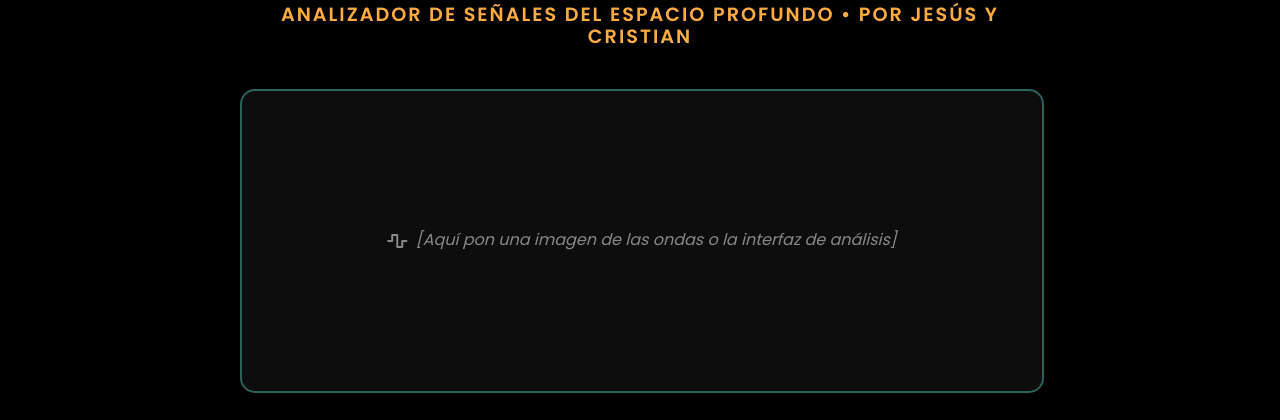
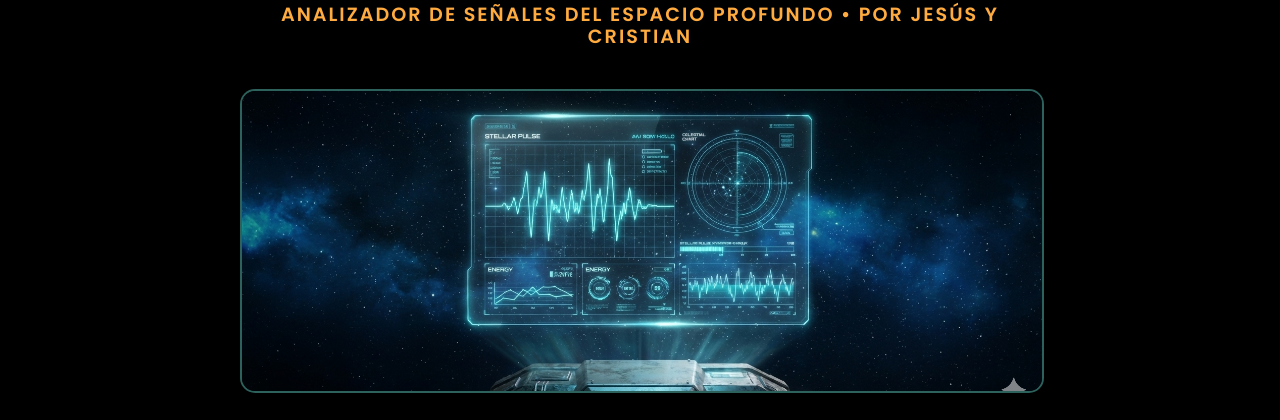
Before and after one commit to ITB2526-CristianOjeda/TA05-Cristian, a plain HTML site: page pages/stellarpulse.html in a window 1280 px wide. Shown: the part 301-721 px from the top of the page. Drawn offline with nearby package versions, Linux system fonts and the light colour scheme; files whose address does not match are found by name.

Commit message:
Ultima imagen subida en stellar, queda poner la pagina web en ingles

```diff
--- a/pages/stellarpulse.html
+++ b/pages/stellarpulse.html
@@ -44,7 +44,7 @@
     <h2 class="project-subtitle">Analizador de Señales del Espacio Profundo • Por Jesús y Cristian</h2>
 
     <div class="image-placeholder">
-        <i class="fas fa-wave-square"></i> &nbsp; [Aquí pon una imagen de las ondas o la interfaz de análisis]
+        <img src="../images/analizador.png" ALT="[Aquí pon una imagen de las ondas o la interfaz de análisis]">
     </div>
 
     <div class="detail-section">
```
Also changed, not shown: images/analizador.png (added).
